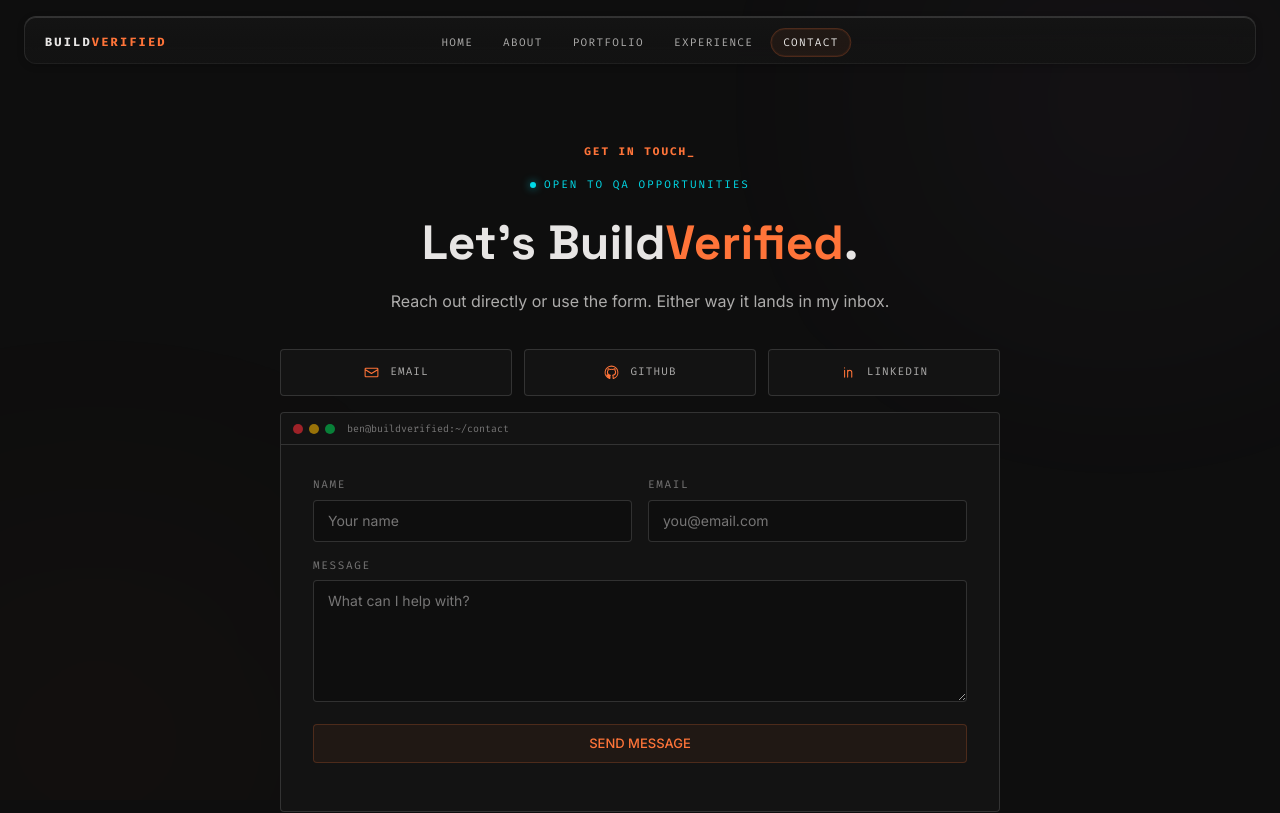
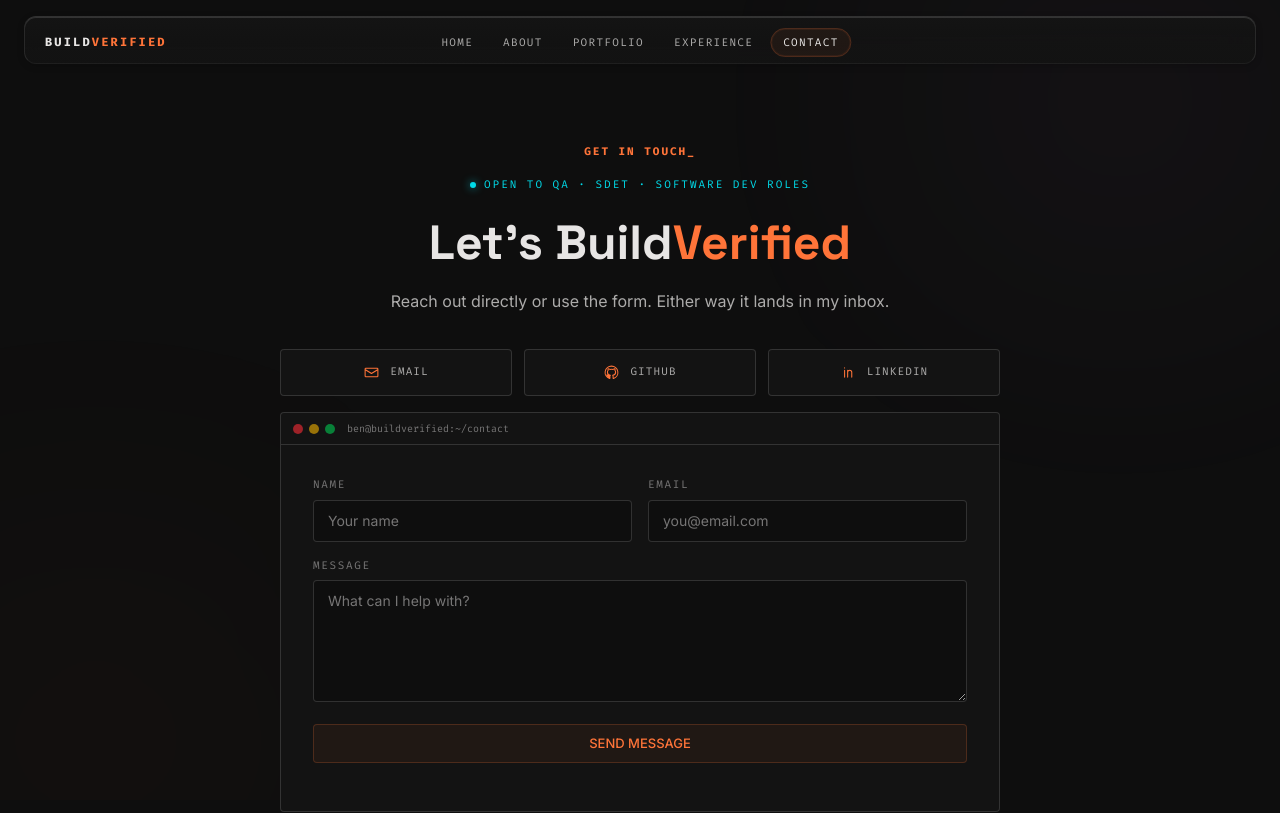
Before and after one commit to LostInTyping/BuildVerified, a Next.js app: page /contact in a window 1280 px wide. Shown: the top 813 px of the page. Built offline with nearby package versions, Linux system fonts and the light colour scheme.

Commit message:
feat(contact): broaden availability to QA, SDET, and software dev; drop headline period

```diff
--- a/src/app/contact/page.tsx
+++ b/src/app/contact/page.tsx
@@ -6,7 +6,7 @@ import { site } from "@/lib/site";
 
 export const metadata: Metadata = {
   title: "Contact",
-  description: "Get in touch for QA engineering opportunities.",
+  description: "Get in touch for QA, SDET, and software development opportunities.",
   openGraph: {
     url: "/contact",
   },
@@ -56,12 +56,12 @@ export default function ContactPage() {
             className="inline-block h-1.5 w-1.5 rounded-full bg-brand-secondary shadow-[0_0_8px_color-mix(in_srgb,var(--color-brand-secondary)_70%,transparent)]"
           />
           <p className="font-mono text-[11px] uppercase tracking-[0.18em] text-brand-secondary">
-            Open to QA opportunities
+            Open to QA · SDET · Software Dev roles
           </p>
         </div>
         <h1 className="font-display mt-5 text-4xl font-bold leading-tight sm:text-5xl">
           Let&apos;s Build
-          <span className="text-brand-primary">Verified</span>.
+          <span className="text-brand-primary">Verified</span>
         </h1>
         <p className="mx-auto mt-4 max-w-lg text-text-secondary">
           Reach out directly or use the form. Either way it lands in my inbox.
```
